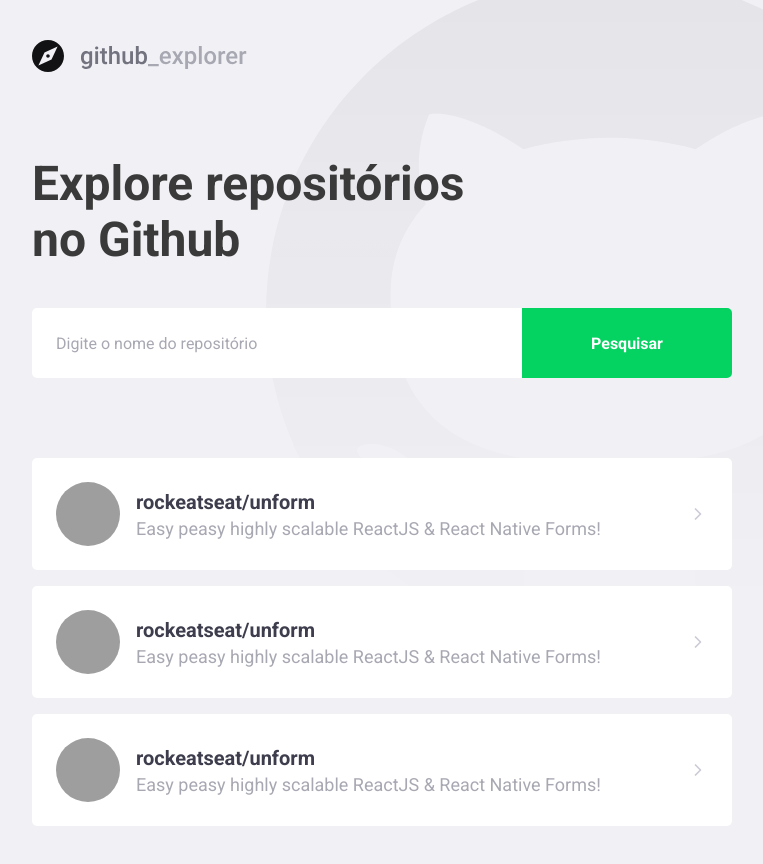
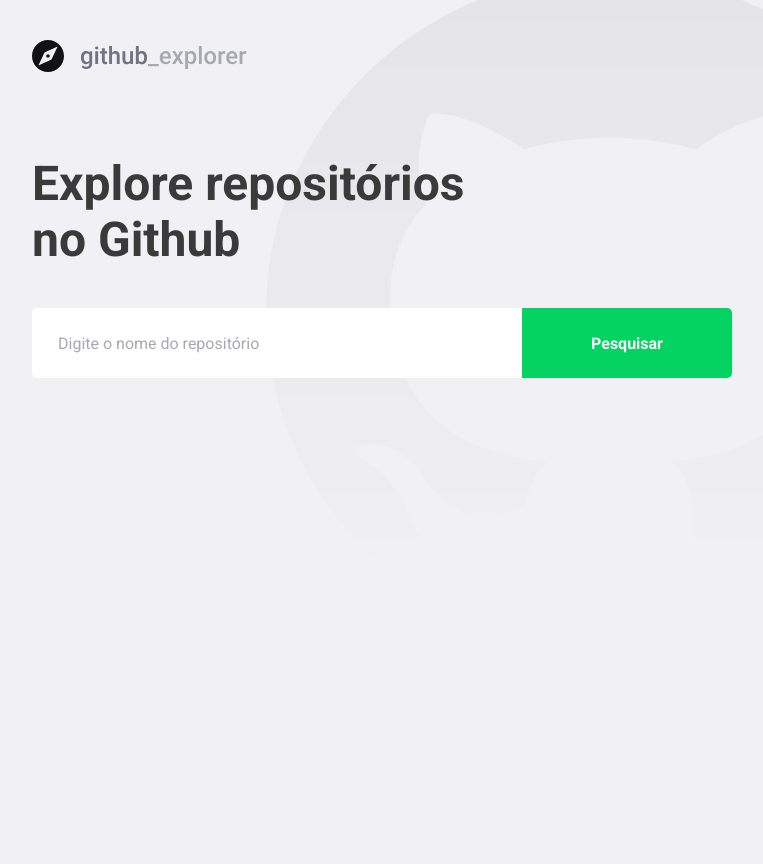
Before and after one commit to Alex-Paris/GithubExplorer, a React (Create React App) app: page / in a window 1280 px wide. Shown: the whole page, without its empty margins (148-911 px from the left). After the commit the page ends 800 px from the top, so only its background shows below. Built offline with nearby package versions, Linux system fonts and the light colour scheme; grey boxes are pictures that could not be loaded; the HTML template or start-up script is replaced by a standard one.

Commit message:
feat: including axios and search repositories

```diff
--- a/package.json
+++ b/package.json
@@ -10,6 +10,7 @@
     "@types/node": "^12.0.0",
     "@types/react": "^17.0.0",
     "@types/react-dom": "^17.0.0",
+    "axios": "^0.21.1",
     "polished": "^4.1.3",
     "react": "^17.0.2",
     "react-dom": "^17.0.2",
@@ -44,6 +45,7 @@
     "@typescript-eslint/eslint-plugin": "^4.27.0",
     "@typescript-eslint/parser": "^4.27.0",
     "eslint": "^7.28.0",
-    "eslint-plugin-react": "^7.24.0"
+    "eslint-plugin-react": "^7.24.0",
+    "eslint-plugin-react-hooks": "^4.2.0"
   }
 }
--- a/src/pages/Dashboard/index.tsx
+++ b/src/pages/Dashboard/index.tsx
@@ -1,59 +1,76 @@
-import React from 'react';
+import React, { useState, FormEvent } from 'react';
 import { FiChevronRight } from 'react-icons/fi';
+import api from '../../services/api';
 
 import logoImg from '../../assets/logo.svg';
 
-import { Title, Form, Repositories } from './styles';
+import { Title, Form, Repositories, Error } from './styles';
 
-const Dashboard: React.FC = () => (
+interface Repository {
+  full_name: string;
+  description: string;
+  owner: {
+    login: string;
+    avatar_url: string;
+  };
+}
+
+const Dashboard: React.FC = () => {
+  const [newRepo, setNewRepo] = useState('');
+  const [inputError, setInputError] = useState('');
+  const [repositories, setRepositories] = useState<Repository[]>([]);
+
+  async function handleAddRepository(event: FormEvent<HTMLFormElement>): Promise<void> {
+    event.preventDefault();
+
+    if (!newRepo) {
+      setInputError('Digite o autor/nome do repositório');
+      return;
+    }
+
+    try {
+      const response = await api.get<Repository>(`repos/${newRepo}`);
+
+      const repository = response.data;
+
+      setRepositories([...repositories, repository]);
+      setNewRepo('');
+      setInputError('');
+    } catch (err) {
+      setInputError('Erro na busca por esse repositório');
+    }
+  }
+
+  return (
     <>
       <img src={logoImg} alt='Github Explorer' />
       <Title>Explore repositórios no Github</Title>
 
-    <Form>
-      <input placeholder='Digite o nome do repositório' />
+      <Form hasError={!!newRepo} onSubmit={handleAddRepository}>
+        <input value={newRepo} onChange={(e) => setNewRepo(e.target.value)} placeholder='Digite o nome do repositório' />
         <button type='submit'>Pesquisar</button>
       </Form>
 
+      { inputError && <Error>{inputError}</Error>}
+
       <Repositories>
-      <a href="#">
+        {repositories.map((repository) => (
+          <a key={repository.full_name} href="#">
             <img
-          src="https://avatars.githubusercontent.com/u/85137178?s=400&u=ed3e4733d55fafc4e98c4d7f0d342092d57cc177&v=4"
-          alt="Alex Paris"
+              src={repository.owner.avatar_url}
+              alt={repository.owner.login}
             />
             <div>
-          <strong>rockeatseat/unform</strong>
-          <p>Easy peasy highly scalable ReactJS & React Native Forms!</p>
+              <strong>{repository.full_name}</strong>
+              <p>{repository.description}</p>
             </div>
 
             <FiChevronRight size={20}/>
           </a>
-      <a href="#">
-        <img
-          src="https://avatars.githubusercontent.com/u/85137178?s=400&u=ed3e4733d55fafc4e98c4d7f0d342092d57cc177&v=4"
-          alt="Alex Paris"
-        />
-        <div>
-          <strong>rockeatseat/unform</strong>
-          <p>Easy peasy highly scalable ReactJS & React Native Forms!</p>
-        </div>
-
-        <FiChevronRight size={20}/>
-      </a>
-      <a href="#">
-        <img
-          src="https://avatars.githubusercontent.com/u/85137178?s=400&u=ed3e4733d55fafc4e98c4d7f0d342092d57cc177&v=4"
-          alt="Alex Paris"
-        />
-        <div>
-          <strong>rockeatseat/unform</strong>
-          <p>Easy peasy highly scalable ReactJS & React Native Forms!</p>
-        </div>
-
-        <FiChevronRight size={20}/>
-      </a>
+        ))}
       </Repositories>
     </>
   );
+};
 
 export default Dashboard;
--- a/src/pages/Dashboard/styles.ts
+++ b/src/pages/Dashboard/styles.ts
@@ -1,5 +1,9 @@
-import styled from 'styled-components';
+import styled, { css } from 'styled-components';
 import { shade } from 'polished';
+
+interface FormProps {
+  hasError: boolean;
+}
 
 export const Title = styled.h1`
   font-size: 48px;
@@ -10,7 +14,7 @@
   margin-top: 80px;
 `;
 
-export const Form = styled.form`
+export const Form = styled.form<FormProps>`
   margin-top: 40px;
   max-width: 700px;
 
@@ -23,6 +27,12 @@
     border: 0;
     border-radius: 5px 0 0 5px;
     color: #3a3a3a;
+    border: 2px solid #fff;
+    border-right: 0;
+
+    ${(props) => props.hasError && css`
+      border-color: #c53030;
+    `}
 
     &::placeholder {
       color: #a8a8b3;
@@ -43,6 +53,12 @@
       background: ${shade(0.2, '#04d361')};
     }
   }
+`;
+
+export const Error = styled.span`
+  display: block;
+  color: #c53030;
+  margin-top: 8px;
 `;
 
 export const Repositories = styled.div`
@@ -76,7 +92,8 @@
     }
 
     div {
-      margin-left: 16px;
+      margin: 0 16px;
+      flex: 1;
 
       strong {
         font-size: 20px;
--- /dev/null
+++ b/src/services/api.ts
@@ -0,0 +1,7 @@
+import axios from 'axios';
+
+const api = axios.create({
+  baseURL: 'https://api.github.com'
+});
+
+export default api;
```
Also changed, not shown: .eslintrc.json, 1 other file (tests, documents, lock files or other folders). Lines whose indentation alone changed are shown as unchanged.
